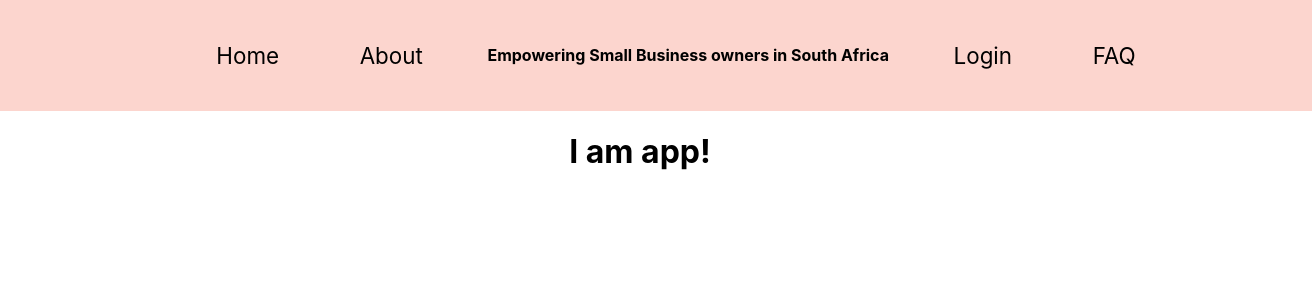
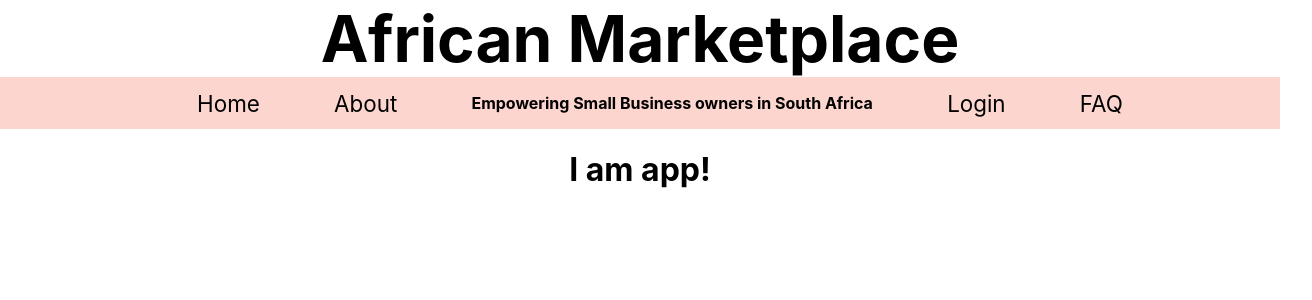
Before and after one commit to African-Market-Place-4/front-end, a React (Create React App) app: page / in a window 1280 px wide. Shown: the top 300 px of the page, 1312 px wide, since content can reach past the window. Built offline with nearby package versions, Linux system fonts and the light colour scheme.

Commit message:
added h1 title and changed styling in Header

```diff
--- a/src/Header.js
+++ b/src/Header.js
@@ -5,6 +5,7 @@ import styled from 'styled-components';
 const Header = () =>{
     return(
     <HeaderStyle>
+        <h1>African Marketplace</h1>
         <NavStyle>
             <li><Link to="/">Home</Link></li>
             <li><Link to="/">About</Link></li>
@@ -17,12 +18,19 @@ const Header = () =>{
 export default Header;
 
 const HeaderStyle = styled.div`
-    padding: 1em;
     background-color: #fcd5ce;
+    flex-direction:column;
     display:flex;
     align-items: center;
     justify-content: center;
     width:100%;
+
+    h1{
+        background-color:white;
+        width:100%;
+        font-size:4rem;
+        margin:0;
+    }
 
     p {
         font-weight: bold;
@@ -35,10 +43,11 @@ const NavStyle = styled.ul`
     justify-content:space-around;
     align-items:center;
     width:1000px;
+    height:20px;
   li {
         display: flex;
         flex-direction:row;
-        padding: 0.3rem 1rem;
+        padding: 0;
 
         a {
             text-decoration: none;
```
